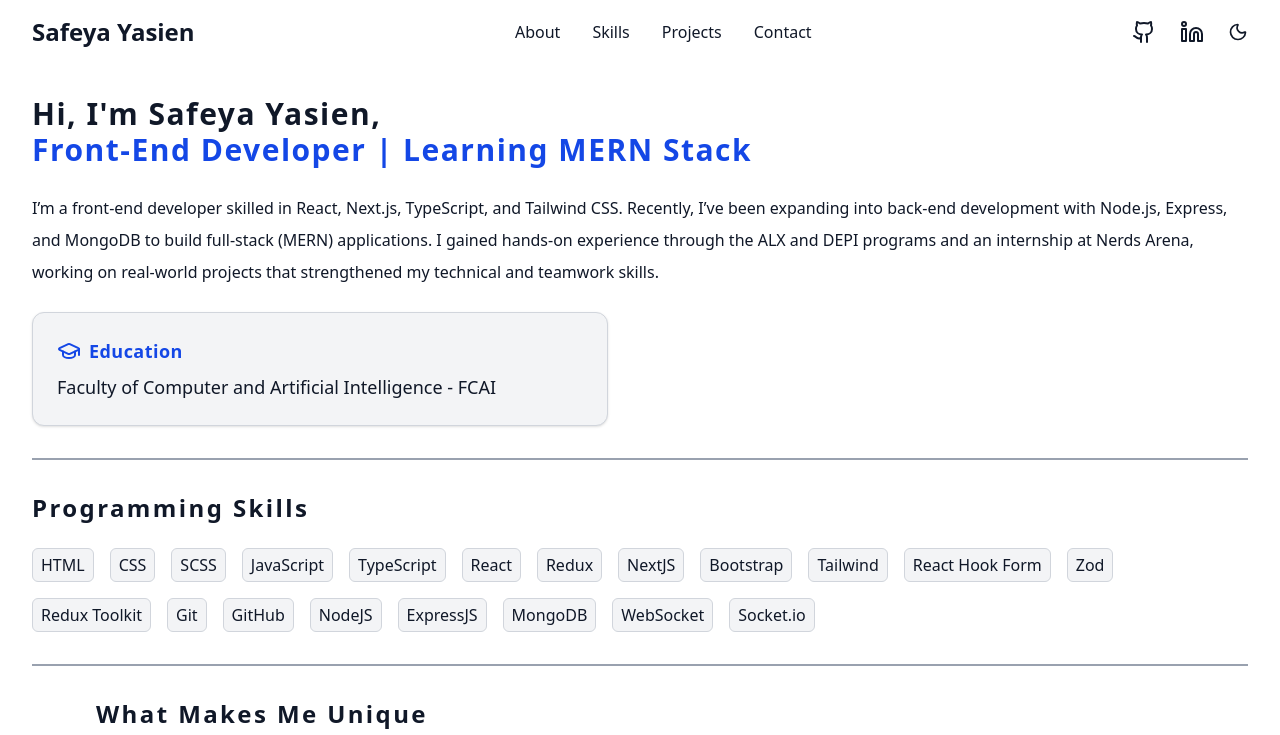
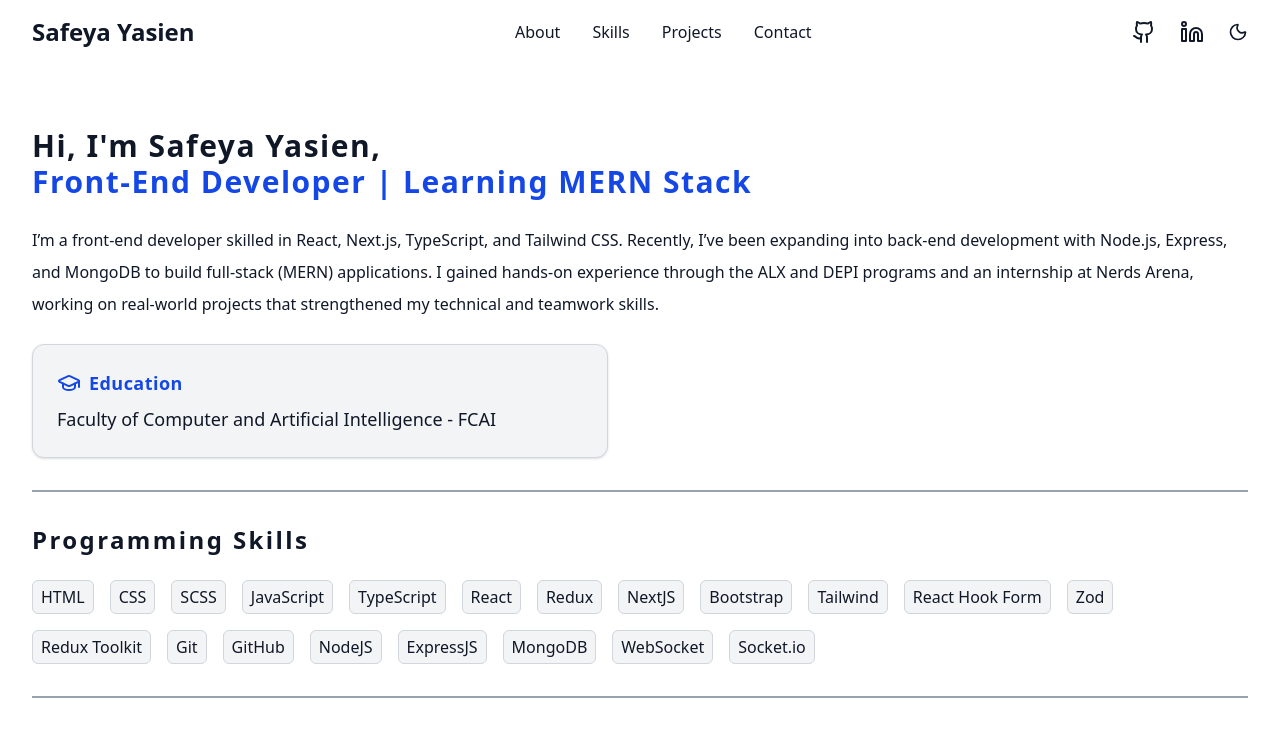
Before and after one commit to Safeya-Yasien/portfolio, a Next.js app: page / in a window 1280 px wide. Shown: the top 735 px of the page. Built offline with nearby package versions, Linux system fonts and the light colour scheme.

Commit message:
update HeroSection.tsx

```diff
--- a/src/app/components/portfolio/HeroSection.tsx
+++ b/src/app/components/portfolio/HeroSection.tsx
@@ -2,7 +2,7 @@ import { GraduationCap } from "lucide-react";
 
 const HeroSection = () => {
   return (
-    <section id="about" className="">
+    <section id="about" className="mt-8">
       <div className="">
         {/* Information Section */}
         <div className=" col-start-2 col-span-10 lg:col-start-4 lg:col-span-6 flex flex-col  space-y-6">
```
